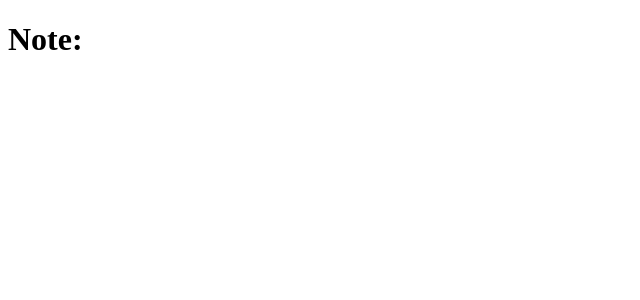
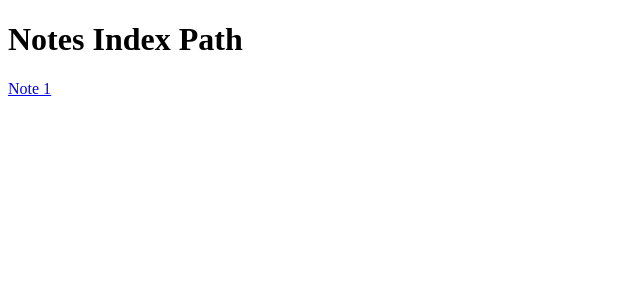
Before and after one commit to nuggetsnegin/nextjs, a Next.js app: page /notes in a window 1280 px wide. Shown: the top 300 px of the page, without its empty margins (0-640 px from the left). Built offline with nearby package versions, Linux system fonts and the light colour scheme.

Commit message:
client side routing

```diff
--- a/pages/notes/[...params].jsx
+++ /dev/null
@@ -1,19 +0,0 @@
-/*this is telling next.js this route is going to have a parameter in it called 'id', i.e. it'll be /notes/id */
-import React from 'react'
-import { useRouter } from 'next/router'
-
-const Page = () => {
-    const router = useRouter()
-    /*object with any associated params, we want the id param because it's the file name!*/
-    const { params } = router.query
-    console.log(params)
-
-    return (
-        <h1>
-            Note:{params}
-        </h1>
-    )
-}
-
-
-export default Page;
--- a/pages/notes/index.jsx
+++ b/pages/notes/index.jsx
@@ -1,7 +1,14 @@
-/* whenever you create a index in a folder for pages it is the index of that subpath*/
 import React from 'react'
-
-const Page = () => <div>Notes page</div>
+import Link from 'next/link'
 
 
-export default Page;
+const Page = () => (
+  <div>
+    <h1>Notes Index Path</h1>
+    <Link href="/notes/[id]" as={`/notes/1`}>
+      <a>Note 1</a>
+    </Link>
+  </div>
+)
+
+export default Page
```
Also changed, not shown: package.json (+2 -10 lines), pages/index.jsx (+9 -3 lines), pages/notes/[id].jsx (added, +18 -0 lines), 2 other files (tests, documents, lock files or other folders).
